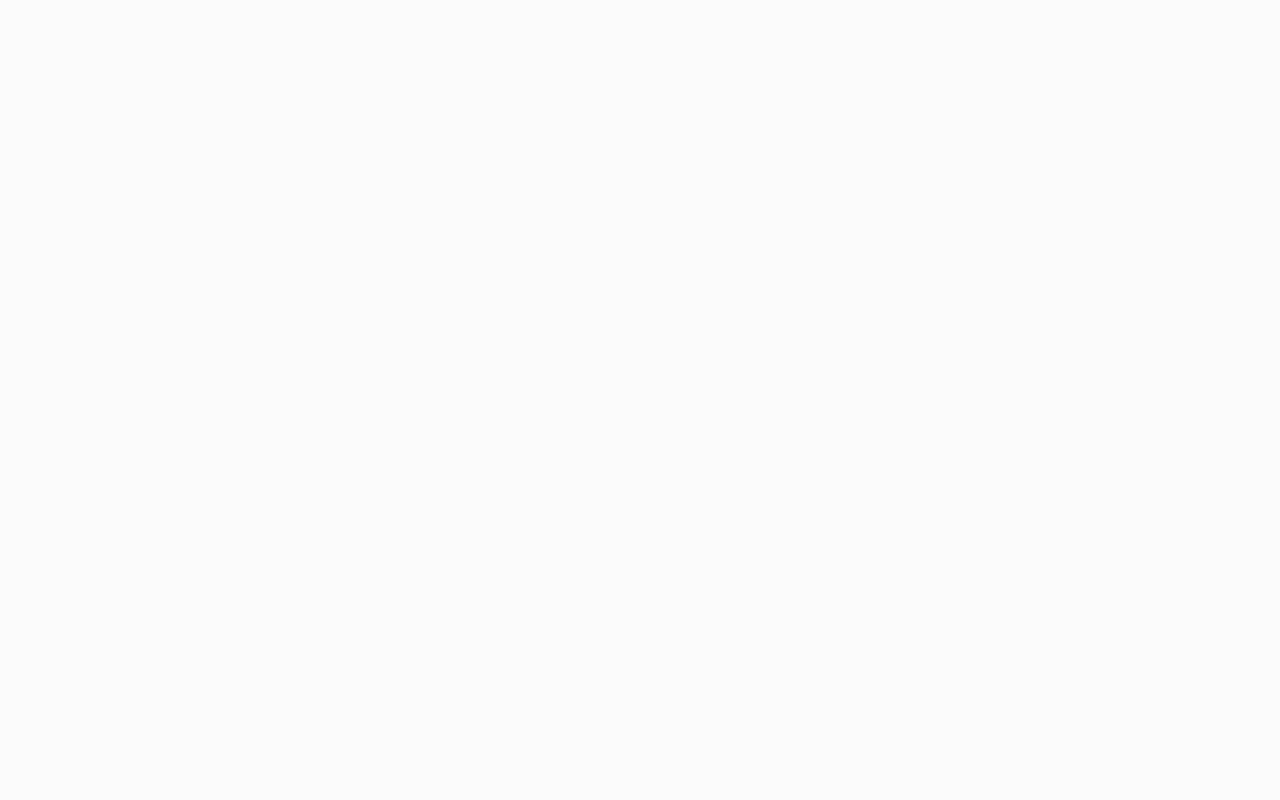
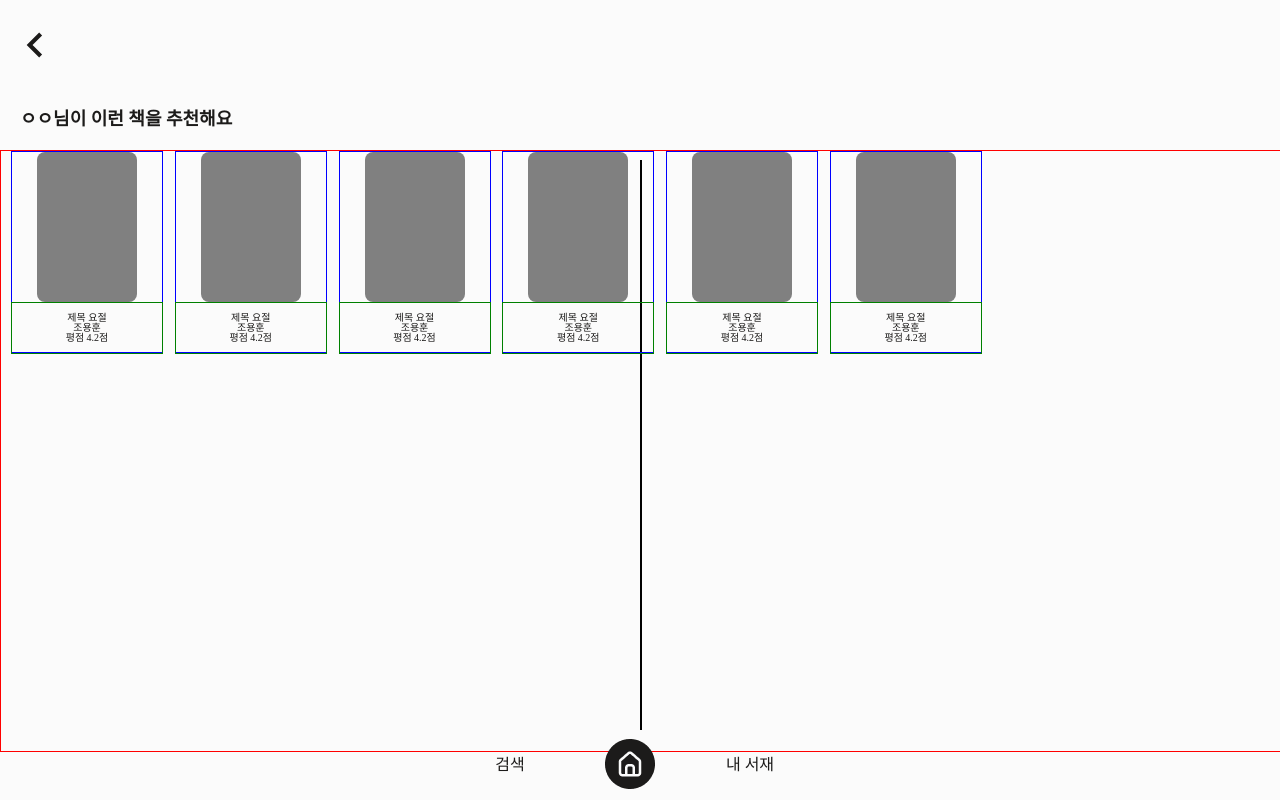
Before and after one commit to UGG-Thon-7-Team/ugg_frontend, a React (Vite) app: page /celebdetail in a window 1280 px wide. Before the commit this address had no page. Built offline with nearby package versions, Linux system fonts and the light colour scheme; a web font is replaced by a local one.

Commit message:
CelebDetailPage

```diff
--- /dev/null
+++ b/src/pages/CelebDetailPage.jsx
@@ -0,0 +1,128 @@
+import { MdNavigateBefore } from "react-icons/md";
+import styled from "styled-components";
+import { useNavigate } from "react-router-dom";
+
+export default function CelebDetailPage() {
+    const navigate = useNavigate();
+    return (
+      <>
+        <PrevBtn onClick={()=>navigate('/')}><MdNavigateBefore /></PrevBtn>
+        <CelebName>ㅇㅇ님이 이런 책을 추천해요</CelebName>
+        <VerticalLine></VerticalLine>
+        <BookWrapper>
+            <BookInfo>
+                <Div></Div>
+                <InfoBox>
+                    <div>제목 요절</div>
+                    <div>조용훈</div>
+                    <div>평점 4.2점</div>
+                </InfoBox>
+            </BookInfo>
+            <BookInfo>
+                <Div></Div>
+                <InfoBox>
+                    <div>제목 요절</div>
+                    <div>조용훈</div>
+                    <div>평점 4.2점</div>
+                </InfoBox>
+            </BookInfo>
+            <BookInfo>
+                <Div></Div>
+                <InfoBox>
+                    <div>제목 요절</div>
+                    <div>조용훈</div>
+                    <div>평점 4.2점</div>
+                </InfoBox>
+            </BookInfo>
+            <BookInfo>
+                <Div></Div>
+                <InfoBox>
+                    <div>제목 요절</div>
+                    <div>조용훈</div>
+                    <div>평점 4.2점</div>
+                </InfoBox>
+            </BookInfo>
+            <BookInfo>
+                <Div></Div>
+                <InfoBox>
+                    <div>제목 요절</div>
+                    <div>조용훈</div>
+                    <div>평점 4.2점</div>
+                </InfoBox>
+            </BookInfo>
+            <BookInfo>
+                <Div></Div>
+                <InfoBox>
+                    <div>제목 요절</div>
+                    <div>조용훈</div>
+                    <div>평점 4.2점</div>
+                </InfoBox>
+            </BookInfo>
+        </BookWrapper>
+      </>
+    );
+  }
+
+  const PrevBtn = styled.div`
+    font-size:50px;
+    position:fixed;
+    top:20px;
+    left:10px;
+  `;
+  const CelebName = styled.div`
+    font-size:18px;
+    font-weight:600;
+    position:fixed;
+    top:110px;
+    left:20px;
+  `;
+  const VerticalLine = styled.div`
+    height: 570px;
+    position:fixed;
+    top:160px;
+    left:50%;
+    border-left: 2px solid black;
+  `;
+  const BookWrapper = styled.div`
+    display:flex;
+    position:fixed;
+    top:150px;
+    left:0px;
+    width:100%;
+    height:75%;
+    border:1px solid red;
+    flex-wrap:wrap;
+    overflow-y:auto;
+    gap:30px;
+    display: grid;
+    grid-template-columns: repeat(auto-fill, minmax(120px, 1fr));
+  `;
+  const BookInfo = styled.div`
+    width:150px;
+    height:200px;
+    margin-left:10px;
+    display:flex;
+    flex-direction: column;
+    align-items: center;
+    border:1px solid blue;
+    position:relative;
+    top:0px;
+  `;
+  const InfoBox = styled.div`
+    width:150px;
+    height:40px;
+    display:flex;
+    padding-top:10px;
+    flex-direction: column;
+    align-items: center;
+    position:relative;
+    top:50px;
+    border:1px solid green;
+  `;
+  const Div = styled.div`
+    width:100px;
+    height:150px;
+    border-radius:8px;
+    background-color:gray;
+    margin-bottom:-50px;
+`;
--- a/src/router/Routes.jsx
+++ b/src/router/Routes.jsx
@@ -4,6 +4,7 @@ import HomePage from '@pages/HomePage';
 import SearchPage from '@pages/SearchPage';
 import LibraryPage from '@pages/LibraryPage';
 import MainLayout from '@layouts/MainLayout';
+import CelebDetailPage from '../pages/CelebDetailPage';
 
 export default function Routes() {
   return (
@@ -13,6 +14,7 @@ export default function Routes() {
         <Route index={true} element={<HomePage />} />
         <Route path="search" element={<SearchPage />} />
         <Route path="library" element={<LibraryPage />} />
+        <Route path="celebdetail" element={<CelebDetailPage />} />
       </Route>
     </ReactRouters>
   );
```
